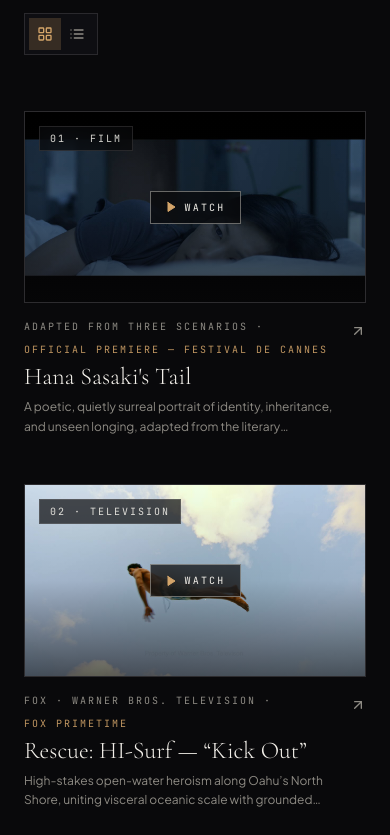
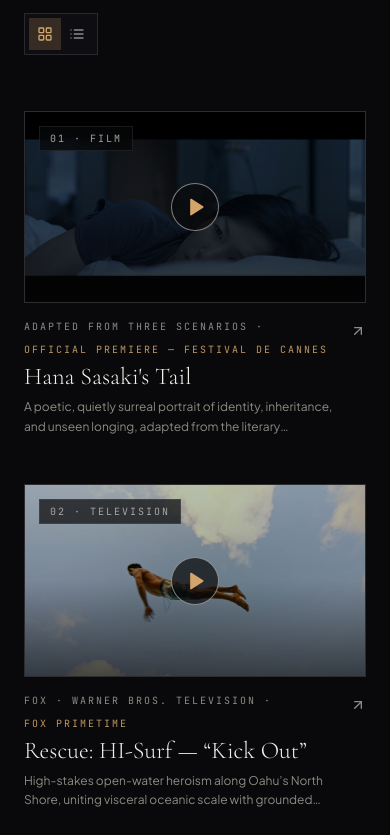
Before and after one commit to anthonysim/kevin-berlandi-portfolio, a React (Vite) app: page / in a window 390 px wide. Shown: the part 1089-1924 px from the top of the page. Built offline with nearby package versions, Linux system fonts and the light colour scheme.

Commit message:
Use circular play icon on video card hover

```diff
--- a/src/components/WorksSection.tsx
+++ b/src/components/WorksSection.tsx
@@ -118,10 +118,9 @@ export function WorksSection({ onSelectProject }: WorksSectionProps) {
                     </div>
 
                     {/* Center Play Reveal (always subtly visible on touch/mobile, hover reveal on desktop) */}
-                    <div className="absolute inset-0 flex items-center justify-center opacity-100 lg:opacity-0 transition-all duration-300 lg:group-hover:opacity-100">
-                      <span className="flex items-center gap-2 border border-[#F2EFE9]/40 bg-[#09090B]/70 backdrop-blur-md px-3.5 py-2 font-mono-tech text-[10px] uppercase tracking-[0.22em] text-[#F2EFE9] lg:transform lg:translate-y-2 transition-transform duration-300 lg:group-hover:translate-y-0">
-                        <Play className="h-3 w-3 fill-current text-[#D4A56A]" />
-                        <span>Watch</span>
+                    <div className="absolute inset-0 flex items-center justify-center bg-black/25 opacity-100 lg:opacity-0 transition-opacity duration-300 lg:group-hover:opacity-100">
+                      <span className="flex h-12 w-12 items-center justify-center rounded-full border border-[#F2EFE9]/50 bg-[#09090B]/70 text-[#D4A56A]">
+                        <Play className="h-5 w-5 fill-current ml-0.5" />
                       </span>
                     </div>
                   </div>
```
